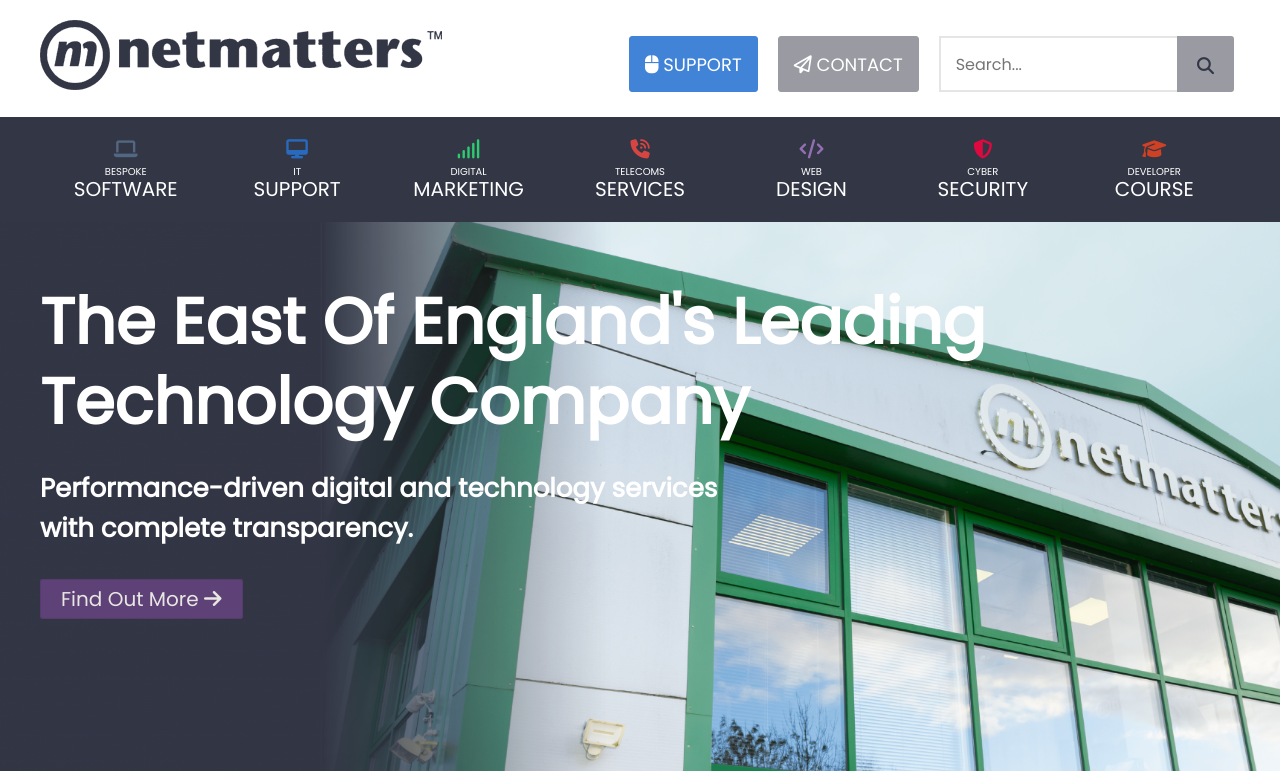
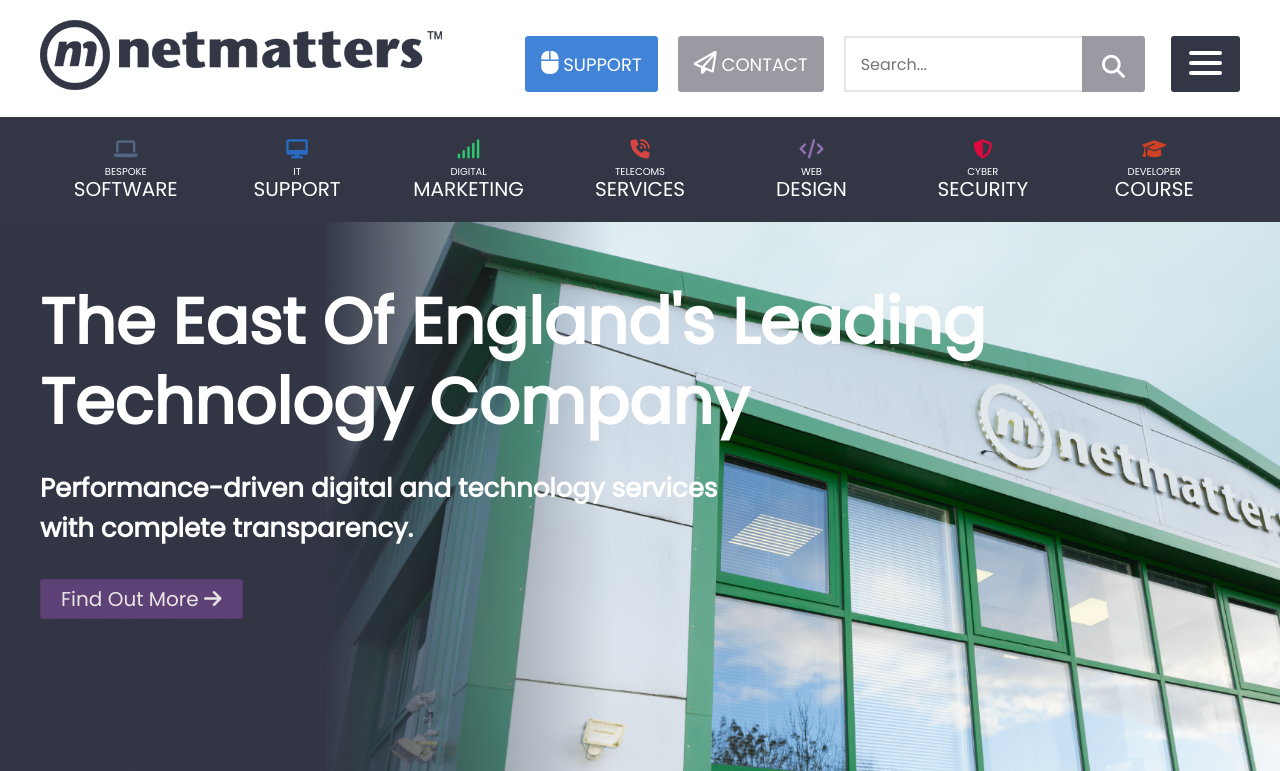
Before and after one commit to DanielH208/example_homepage, a PHP site: page / in a window 1280 px wide. Shown: the top 771 px of the page. Run offline with PHP 8.4, Linux system fonts and the light colour scheme; some libraries are stand-ins or nearby versions.

Commit message:
Header elements fixed and restyled

```diff
--- a/css/application.css
+++ b/css/application.css
@@ -43,6 +43,16 @@
 
 #btn-choose, #btn-culture {
   background-color: rgb(31, 33, 43);
+}
+
+#search-form-button {
+  background-color: #999aa2 !important;
+  color: white;
+}
+
+#search-form-button > i {
+  font-size: 23px;
+  line-height: 23px;
 }
 
 .row a[class^=btn] {
@@ -106,18 +116,19 @@
   border-radius: 0 3px 3px 0;
   border: none;
   vertical-align: bottom;
-  background-color: #999aa2;
+  background-color: none;
   line-height: 0px;
   right: 6px;
 }
 
+/*
 #magni-glass {
     filter: invert(100%);
     font-size: 23px;
     width: 28px;
     height: 32px;
 }
-
+*/
 .header-actions {
   display: flex;
   flex-wrap: nowrap;
@@ -153,6 +164,7 @@
   align-self: center;
 }
 
+/*
 .menu-button-container {
     background-color: #333645;
     border-color: #333645;
@@ -160,13 +172,40 @@
     height: 46px;
     margin-left: 20px;
     padding: 5px 15px;
-  align-self: flex-end;
+
 }
 
 #menu-button {
     width: 33px;
     height: 46px;
     filter: invert(100%);
+
+}
+*/
+#header-row i {
+  font-size: 23px;
+}
+
+#hamburger-menu-btn {
+  position: relative;
+  background-color: #333645;
+  border: 3px solid transparent;
+  border-radius: 3px;
+  height: 56px;
+  align-self: flex-end;
+  margin-left: 20px;
+}
+
+.hamburger--slider .hamburger-inner, .hamburger--slider .hamburger-inner::before, .hamburger--slider .hamburger-inner::after {
+  background-color: white;
+}
+
+.header-actions > a {
+  text-decoration: none;
+}
+
+.header-actions > a:hover, #search-form-button:hover {
+  filter: brightness(90%);
 }
 
 .search-form {
@@ -177,7 +216,6 @@
 #search-form-button {
   position: absolute;
   border: none;
-  color: #333645;
   line-height: 47px;
   font-size: 20px;
   bottom: 0;
@@ -373,10 +411,6 @@
 
 .sub-menu-item-text > i {
   padding-right: 10px;
-}
-
-.menu-button-container {
-  display: none;
 }
 
 .nav-row > li img {
@@ -1092,6 +1126,13 @@
   .article-one, .article-two, .article-three {
     margin-bottom: 40px;
   }
+  #search-form-button {
+    background-color: transparent !important;
+    color: #333645;
+  }
+  #search-form-button > i {
+    font-size: 20px;
+  }
 }
 @media (max-width: 991px) {
   .link-row {
@@ -1150,6 +1191,10 @@
   }
   .license {
     max-width: 100%;
+  }
+  .search-form-input:focus {
+    border-color: lightblue;
+    box-shadow: 0px 0px 15px lightgray;
   }
 }
 @media (min-width: 992px) {
--- a/css/hamburgers.css
+++ b/css/hamburgers.css
@@ -6,7 +6,7 @@
  * @link https://github.com/jonsuh/hamburgers
  */
 .hamburger {
-  padding: 15px 15px;
+  padding: 5px 15px;
   z-index: 100;
   display: inline-block;
   position: absolute;
@@ -19,7 +19,7 @@
   text-transform: none;
   background-color: white;
   border: 0;
-  margin: 10px;
+  /*margin: 10px;*/
   border-radius: 6px;
   overflow: visible; }
   .hamburger:hover {
@@ -32,8 +32,8 @@
     background-color: #000; }
 
 .hamburger-box {
-  width: 40px;
-  height: 24px;
+  width: 33px;
+  height: 19px;
   display: inline-block;
   position: relative; }
 
@@ -42,7 +42,7 @@
   top: 50%;
   margin-top: -2px; }
   .hamburger-inner, .hamburger-inner::before, .hamburger-inner::after {
-    width: 40px;
+    width: 33px;
     height: 4px;
     background-color: #000;
     border-radius: 4px;
--- a/index.html
+++ b/index.html
@@ -21,11 +21,11 @@
                                 <i class="fa-solid fa-phone-volume"></i>
                             </div>
                             <div class="header-actions">
-                                <a id="header-support-button" class="header-actions-buttons">
+                                <a href="#"  id="header-support-button" class="header-actions-buttons">
                                     <i class="fa-solid fa-computer-mouse"></i>
                                      Support
                                 </a>
-                                <a id="header-contact-button" class="header-actions-buttons">
+                                <a href="#" id="header-contact-button" class="header-actions-buttons">
                                     <i class="fa-regular fa-paper-plane"></i>
                                      Contact
                                 </a>
@@ -35,20 +35,18 @@
                                         <i class="fa-solid fa-magnifying-glass"></i>
                                     </button>
                                 </form>
-                                <div class="menu-button-container">
-                                    <button class="hamburger hamburger--slider" type="button">
-                                        <span class="hamburger-box">
-                                          <span class="hamburger-inner"></span>
-                                        </span>
-                                    </button>
-                                </div>
+                                <button id="hamburger-menu-btn" class="hamburger hamburger--slider" type="button">
+                                    <span class="hamburger-box">
+                                        <span class="hamburger-inner"></span>
+                                    </span>
+                                </button>
                             </div>
                         </div>
                         <div class="header-large-search">
                             <form id="large-form" method="GET" accept-charset="UTF-8" class="search-form">
                                 <input class="search-form-input" placeholder="Search..." type="text">
                                 <button id="search-form-button" type="submit">
-                                    <i class="fa-solid fa-magnifying-glass"></i>
+                                    <i class="fa-solid fa-magnifying-glass" class="header-icons"></i>
                                 </button>
                             </form>
                         </div>
--- a/scss/application.scss
+++ b/scss/application.scss
@@ -20,6 +20,7 @@
     padding-left: 15px;
     padding-right: 15px;
 }
+
 
 
 .btn {
@@ -47,6 +48,17 @@
 
 #btn-choose, #btn-culture {
     background-color: rgb(31, 33, 43);
+}
+
+#search-form-button {
+    background-color: #999aa2 !important;
+    color: white;
+
+}
+
+#search-form-button > i {
+    font-size: 23px;
+    line-height: 23px;
 }
 
 .row a[class^="btn"] {
@@ -110,18 +122,22 @@
     border-radius: 0 3px 3px 0;
     border: none;
     vertical-align: bottom;
-    background-color: #999aa2;
+    background-color: none;
     line-height: 0px;
     right: 6px;
 }
 
+
+
+
+/*
 #magni-glass {
     filter: invert(100%);
     font-size: 23px;
     width: 28px;
     height: 32px;
 }
-
+*/
 .header-actions {
     display: flex;
     flex-wrap: nowrap;
@@ -156,6 +172,7 @@
     align-self: center;
 }
 
+/*
 .menu-button-container {
     background-color: #333645;
     border-color: #333645;
@@ -163,7 +180,7 @@
     height: 46px;
     margin-left: 20px;
     padding: 5px 15px;
-    align-self: flex-end;
+
 }
 
 #menu-button {
@@ -172,7 +189,35 @@
     filter: invert(100%);
 
 }
+*/
 
+#header-row i {
+    font-size: 23px;
+}
+
+#hamburger-menu-btn {
+    position: relative;
+    background-color: #333645;
+    border: 3px solid transparent;
+    border-radius: 3px;
+    height: 56px;
+    align-self: flex-end;
+    margin-left: 20px;
+}
+
+.hamburger--slider .hamburger-inner, .hamburger--slider .hamburger-inner::before, .hamburger--slider .hamburger-inner::after {
+    background-color: white;
+}
+
+
+
+.header-actions > a {
+    text-decoration: none;
+}
+
+.header-actions > a:hover, #search-form-button:hover {
+    filter: brightness(90%);
+}
 
 .search-form {
     margin-top: 11px;
@@ -182,7 +227,7 @@
 #search-form-button {
     position: absolute;
     border: none;
-    color: #333645;
+    //color: #333645;
     line-height: 47px;
     font-size: 20px;
     bottom: 0;
@@ -382,11 +427,6 @@
 
 .sub-menu-item-text > i {
     padding-right: 10px;
-}
-
-.menu-button-container {
-    display: none;
-
 }
 
 .nav-row > li img {
@@ -1151,6 +1191,14 @@
     .article-one, .article-two, .article-three {
         margin-bottom: 40px;
     }
+    #search-form-button {
+        background-color: transparent !important;
+        color: #333645;
+    }
+
+    #search-form-button > i {
+        font-size: 20px;
+    }
 }
 
 @media (max-width: 991px) {
@@ -1214,6 +1262,10 @@
     }
     .license {
         max-width: 100%
+    }
+    .search-form-input:focus {
+        border-color: lightblue;
+        box-shadow: 0px 0px 15px lightgray;
     }
 
 
```
Also changed, not shown: 1 other file. Lines whose indentation alone changed are shown as unchanged.
